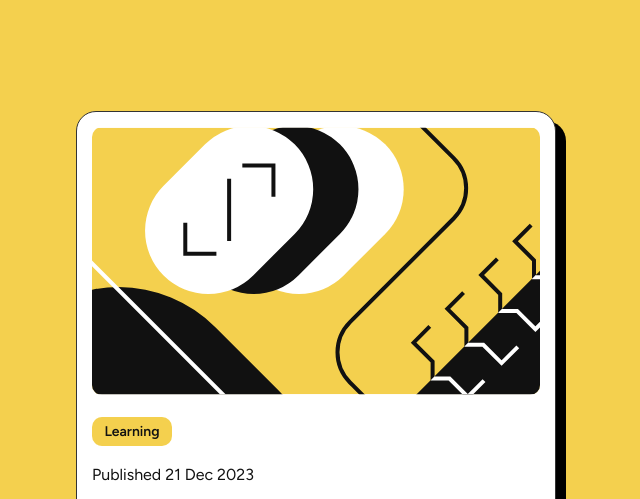
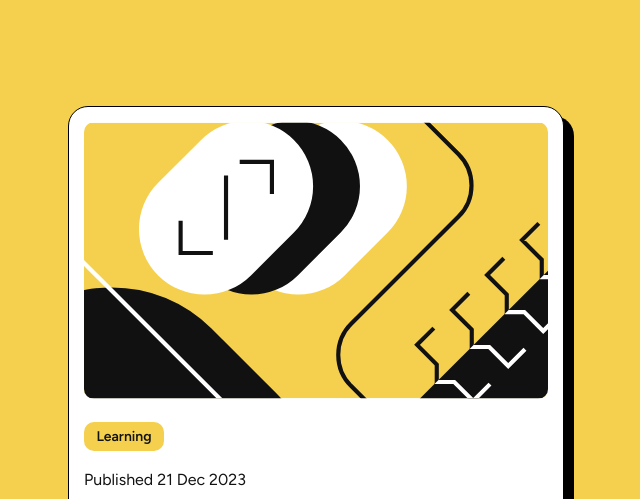
Before and after one commit to bash4Dev/blog-preview, a plain HTML site: page index.html in a window 1280 px wide. Shown: the top 499 px of the page, without its empty margins (412-1052 px from the left). Drawn offline with Linux system fonts and the light colour scheme; a web font is replaced by a local one.

Commit message:
Modify CSS file

```diff
--- a/styles.css
+++ b/styles.css
@@ -14,11 +14,11 @@ body {
     display: flex;
     flex-direction: column;
     background-color: hsl(0, 0%, 100%);
-    width: 60vh;
+    width: 62vh;
     margin: 0;
     padding: 15px;
     border-radius: 20px;
-    border: 1px solid #333;
+    border: 1px solid #000;
     font-family: "Figtree", sans-serif;
     color: hsl(0, 0%, 7%);
     box-shadow: rgba(0, 0, 0, 1) 10px 10px 0px 0px;
@@ -86,7 +86,3 @@ div p {
 .attribution a {
     color: hsl(228, 45%, 44%);
 }
-
-@media only screen and (min-device-width : 320px) and (max-device-width : 480px) {
-    /* Styles */
-}
```
